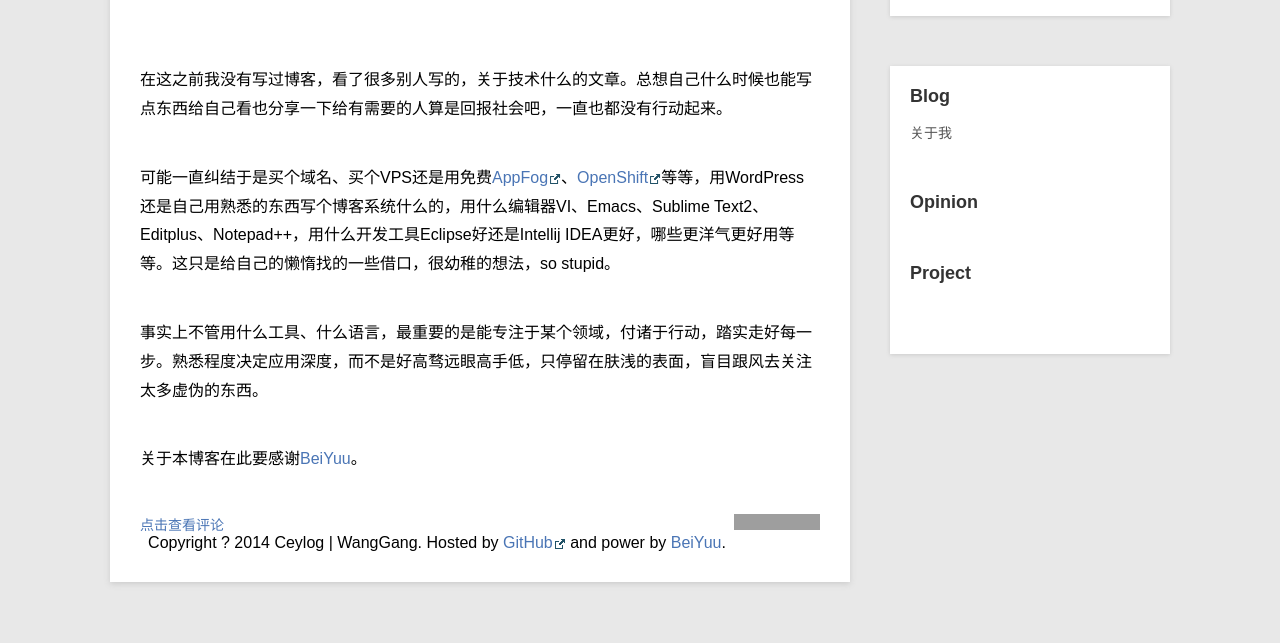
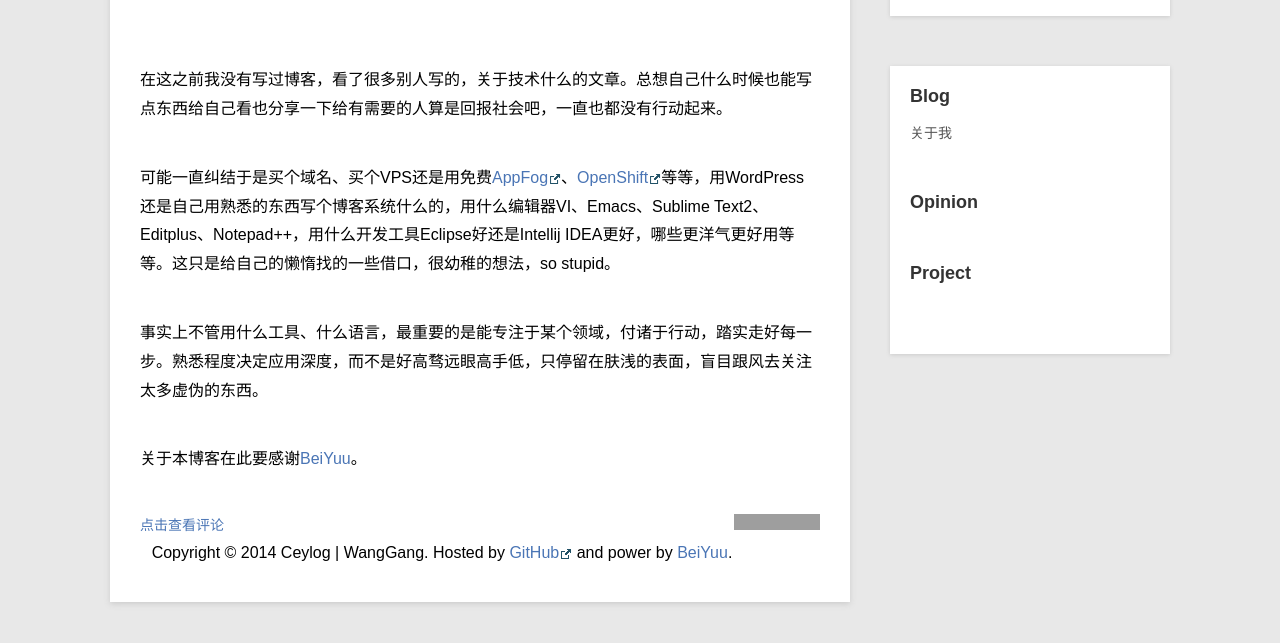
Before and after one commit to ceylog/ceylog.github.io, a Jekyll site: the page built from _posts/blog/2014-03-09-about-me.md, in a window 1280 px wide, cut to the strip 189-832 px from the top of the page. Built offline with Jekyll 4.4.1, drawn with Linux system fonts in a browser that asks for light colours; Markdown is read by kramdown in place of the engine named in the settings; grey boxes are pictures that could not be loaded.

Commit message:
footer update

```diff
--- a/_includes/footer.md
+++ b/_includes/footer.md
@@ -1 +1 @@
-<div style="text-align:center">Copyright ? 2014 Ceylog | WangGang. Hosted by <a href='http://github.com/ceylog/ceylog.github.io/' target='_blank'>GitHub</a> and power by <a href='http://beiyuu.com/' target='_blank'>BeiYuu</a>.</div>
+<div class='footer'>Copyright © 2014 Ceylog | WangGang. Hosted by <a href='http://github.com/ceylog/ceylog.github.io/' target='_blank'>GitHub</a> and power by <a href='http://beiyuu.com/' target='_blank'>BeiYuu</a>.</div>
--- a/css/default.css
+++ b/css/default.css
@@ -70,6 +70,10 @@ pre ol{margin-left:25px;list-style-type:decimal;}
 .entry blockquote{margin-left:25px;font-size:14px;font-style:italic}
 .entry img{max-width:670px;display:block;margin:10px auto;}
 
+.footer{
+	text-align:center;
+	margin:10px;
+}
 
 .index-content .aside {
     position: fixed;
```
